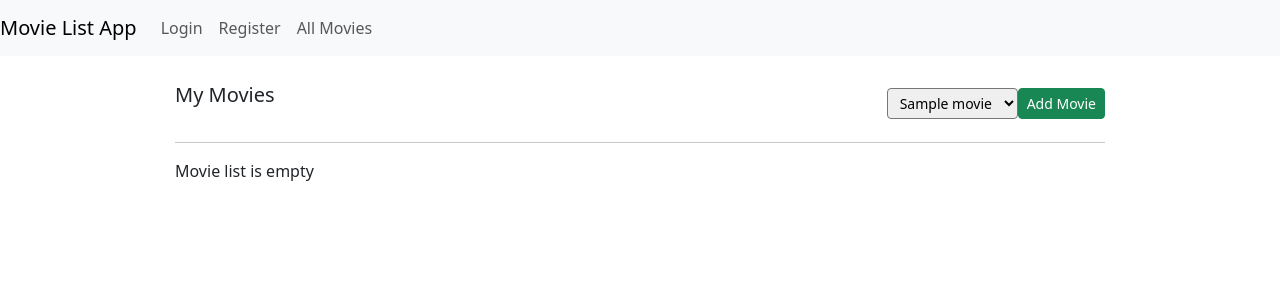
After one commit to rubenhesselink/htmx-lt, a Django app: page /movies/my-list/ in a window 1280 px wide. The commit adds this page. Shown: the top 300 px of the page. Run offline with Django 4.2, Linux system fonts and the light colour scheme; tables that the repository leaves empty hold one stand-in row (values such as "Sample post"); some libraries are stand-ins or nearby versions.

Commit message:
Dynamically add movies
Add Movies, and add movies to your list

```diff
--- a/films/models.py
+++ b/films/models.py
@@ -1,5 +1,10 @@
+from django.db import models
 from django.contrib.auth.models import AbstractUser
 
 
 class User(AbstractUser):
-    pass
+    movie_list = models.ManyToManyField("Movie", related_name="users_with_movie_in_list")
+
+
+class Movie(models.Model):
+    title = models.CharField(max_length=80)
--- a/films/templates/index.html
+++ b/films/templates/index.html
@@ -1,4 +1,4 @@
-{% extends 'base.html' %}
+{% extends "base.html" %}
 
 {% block content %}
 
--- /dev/null
+++ b/films/templates/my-movie-list.html
@@ -0,0 +1,28 @@
+{% extends "base.html" %}
+
+{% block content %}
+	<div class="align-center col-10 offset-1">
+        <div class="d-flex justify-content-between align-items-center">
+            <p class="lead ml-0">My Movies</p>
+            <form class="d-flex align-items-center">
+                {% csrf_token %}
+                <select
+                        class="form-control-sm mr-2"
+                        name="movie-select-box"
+                >
+                    {% for movie in movie_option_list %}
+                        <option>{{ movie.title }}</option>
+                    {% endfor %}
+                </select>
+                <button class="btn btn-success btn-sm" type="submit" hx-post="{% url 'add-movie-to-my-list' %}" hx-target="#movie-list">
+                    Add Movie
+                </button>
+            </form>
+        </div>
+        <hr>
+
+        <div id="movie-list">
+            {% include "partials/movie-list.html" %}
+        </div>
+    </div>
+{% endblock %}
--- /dev/null
+++ b/films/templates/partials/movie-list.html
@@ -0,0 +1,9 @@
+{% if movies %}
+    <ul class="list-group col-4">
+        {% for movie in movies %}
+        	<li class="list-group-item">{{ movie.title }}</li>
+        {% endfor %}
+    </ul>
+{% else %}
+    <p>Movie list is empty</p>
+{% endif %}
--- a/films/templates/partials/navbar.html
+++ b/films/templates/partials/navbar.html
@@ -5,7 +5,10 @@
         <ul class="navbar-nav ml-auto">
             {% if user.is_authenticated %}
             <li class="nav-item">
-                <a class="nav-link" href="#">Movies</a>
+                <a class="nav-link" href="{% url 'movie-overview' %}">All Movies</a>
+            </li>
+            <li class="nav-item">
+                <a class="nav-link" href="{% url 'my-movie-list' %}">My Movies</a>
             </li>
             <li class="nav-item">
                 <a class="nav-link" href="{% url 'logout' %}">Logout</a>
@@ -17,8 +20,10 @@
             <li class="nav-item">
                 <a class="nav-link" href="{% url 'register' %}">Register</a>
             </li>
+            <li class="nav-item">
+                <a class="nav-link" href="{% url 'movie-overview' %}">All Movies</a>
+            </li>
             {% endif %}
-
         </ul>
     </div>
 </nav>
--- a/films/templates/registration/login.html
+++ b/films/templates/registration/login.html
@@ -1,4 +1,4 @@
-{% extends 'base.html' %}
+{% extends "base.html" %}
 {% load widget_tweaks %}
 
 {% block content %}
--- a/films/templates/registration/register.html
+++ b/films/templates/registration/register.html
@@ -1,4 +1,4 @@
-{% extends 'base.html' %}
+{% extends "base.html" %}
 {% load widget_tweaks %}
 
 {% block content %}
--- a/films/urls.py
+++ b/films/urls.py
@@ -1,5 +1,5 @@
 from django.urls import path
-from films.views import IndexView, LoginView, RegisterView, check_username
+from films.views import IndexView, LoginView, RegisterView, MovieOverviewView, MyMovieListView, check_username, add_movie_to_my_list, add_movie
 from django.contrib.auth.views import LogoutView
 
 
@@ -8,10 +8,14 @@ urlpatterns = [
     path("login/", LoginView.as_view(), name="login"),
     path("logout/", LogoutView.as_view(), name="logout"),
     path("register/", RegisterView.as_view(), name="register"),
+    path("movies/", MovieOverviewView.as_view(), name="movie-overview"),
+    path("movies/my-list/", MyMovieListView.as_view(), name="my-movie-list"),
 ]
 
 htmx_urlpatterns = [
     path("check_username/", check_username, name="check-username"),
+    path("add-movie/", add_movie, name="add-movie"),
+    path("add-movie-to-my-list/", add_movie_to_my_list, name="add-movie-to-my-list"),
 ]
 
 urlpatterns += htmx_urlpatterns
--- a/films/views.py
+++ b/films/views.py
@@ -2,10 +2,11 @@ from django.http.response import HttpResponse, HttpResponsePermanentRedirect
 from django.shortcuts import render
 from django.contrib.auth.views import LoginView as DjangoLoginView
 from django.urls import reverse_lazy
-from django.views.generic import FormView, TemplateView
+from django.views.generic import FormView, TemplateView, ListView
 from django.contrib.auth import get_user_model
 
 from films.forms import RegisterForm
+from films.models import Movie
 
 
 class IndexView(TemplateView):
@@ -26,8 +27,47 @@ class RegisterView(FormView):
         return super().form_valid(form)
 
 
+class MovieOverviewView(ListView):
+    model = Movie
+    template_name = "movie-overview.html"
+    context_object_name = "movies"
+
+
+class MyMovieListView(ListView):
+    model = Movie
+    template_name = "my-movie-list.html"
+    context_object_name = "movies"
+
+    def get_context_data(self, **kwargs):
+        context = super().get_context_data(**kwargs)
+        user_username = self.request.user.username
+        context["movie_option_list"] = Movie.objects.exclude(users_with_movie_in_list__username=user_username)
+        return context
+
+    def get_queryset(self):
+        user_username = self.request.user.username
+        return Movie.objects.filter(users_with_movie_in_list__username=user_username)
+
+
 def check_username(request):
     username = request.POST.get("username")
     if get_user_model().objects.filter(username=username).exists():
         return HttpResponse("<div id='username-error' class='error'>This username already exists</div>")
     return HttpResponse("<div id='username-error' class='success'>This username is available</div>")
+
+
+def add_movie(request):
+    movie_title = request.POST.get("moviename")
+    Movie.objects.get_or_create(title=movie_title)
+
+    movies = Movie.objects.all()
+    return render(request, "partials/movie-list.html", {"movies": movies})
+
+
+def add_movie_to_my_list(request):
+    movie_title = request.POST.get("movie-select-box")
+    movie = Movie.objects.get(title=movie_title)
+    movie.users_with_movie_in_list.add(request.user)
+    user_username = request.user.username
+    movies = Movie.objects.filter(users_with_movie_in_list__username=user_username)
+    return render(request, "partials/movie-list.html", {"movies": movies})
```
Also changed, not shown: films/templates/movie-overview.html (added, +22 -0 lines), films/migrations/0002_movie_user_movie_list.py (added).
